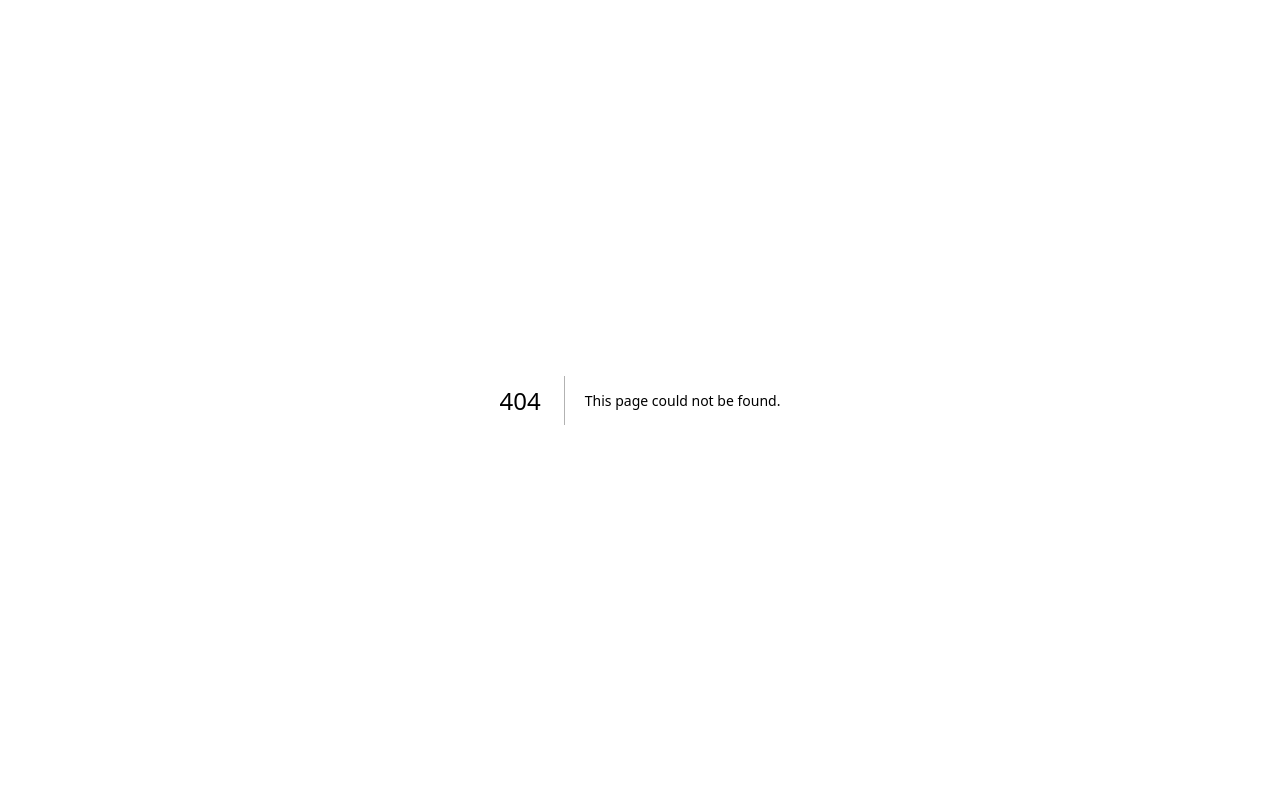
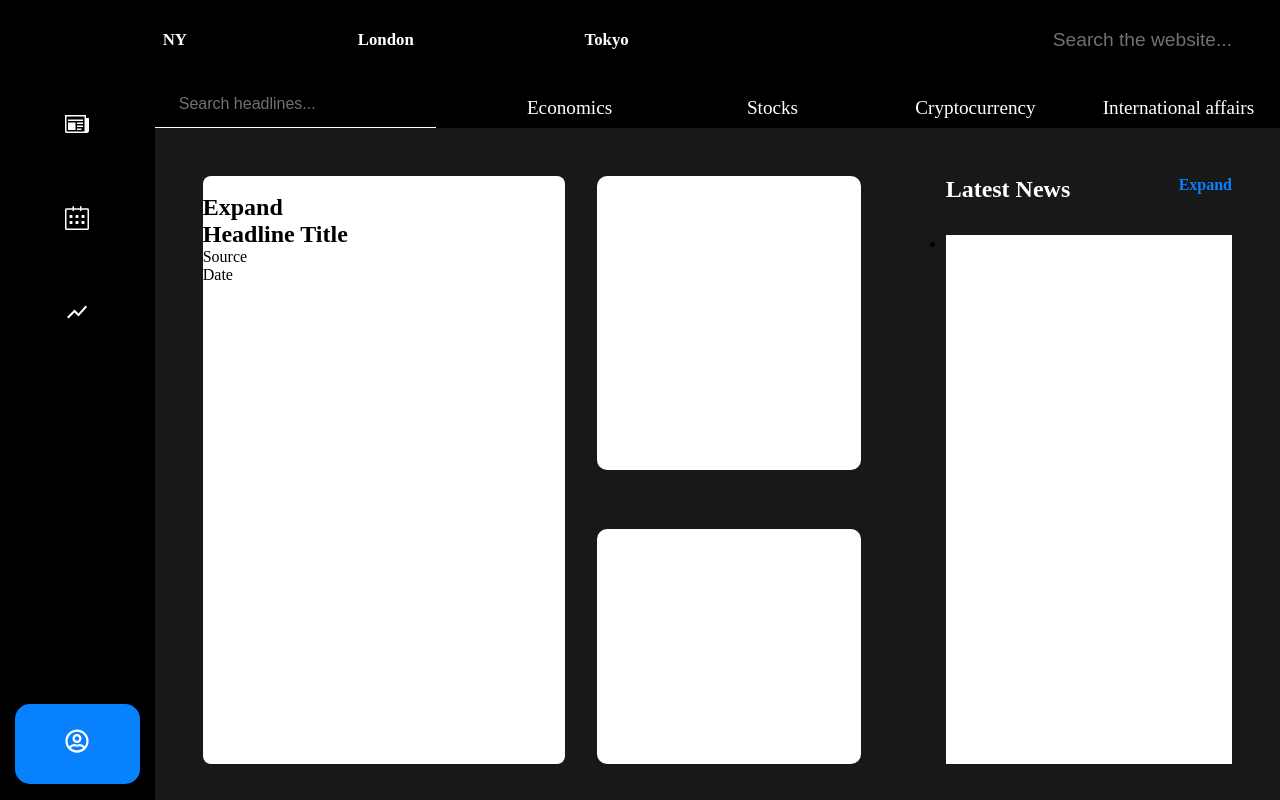
Before and after one commit to MrLumiere0/Lumiere_News, a Next.js app: page /news/headline in a window 1280 px wide. Before the commit this address had no page. Built offline with nearby package versions, Linux system fonts and the light colour scheme; no server answers; grey boxes are pictures that could not be loaded.

Commit message:
Headline News - progress Finished CSS corrections of homepae, timezones, and tabs the display for the time will be dependent on the API calls, it works fine

```diff
--- a/components/login.js
+++ b/components/login.js
@@ -1,5 +1,6 @@
 import React from "react";
 import { FaRegUserCircle } from "react-icons/fa";
+import Link from "next/link";
 
 export default function Login() {
   return (
@@ -7,12 +8,14 @@ export default function Login() {
       <div className='sb-login'>
         <ul id='sidebar-login'>
           <li className='sidebar-login-item'>
-            <a className='sidebar-login-link' href=''>
-              <span className='sidebar-icon'>
-                <FaRegUserCircle color='white' />
-              </span>
+            <Link className='sidebar-link' href=''>
+              <div className='sidebar-icon'>
+                <span>
+                  <FaRegUserCircle color='white' />
+                </span>
+              </div>
               {/* <span className='sidebar-description'> Portal</span> */}
-            </a>
+            </Link>
           </li>
         </ul>
       </div>
--- a/components/tabs.js
+++ b/components/tabs.js
@@ -1,19 +1,19 @@
 import React from "react";
 import { SlCalender } from "react-icons/sl";
 import { ImNewspaper } from "react-icons/im";
-import { AiOutlineDashboard } from "react-icons/ai";
-import { IoPersonCircle } from "react-icons/io5";
-import { sideBarFont } from "./utils/font";
-import { sideBarFontLogo } from "./utils/font";
-import { bannerFont } from "./utils/font";
 import { MdShowChart } from "react-icons/md";
+import Link from "next/link";
 
 import Login from "./login";
 
-export default function Tabs() {
+export default function Tabs({ currentDisplay }) {
   return (
     <aside className='sidebar '>
       <div className='logo-video'>
+        {currentDisplay.name == "Home" ? (
+          <div className='logo-video'> </div>
+        ) : (
+          <Link className='sidebar-link' href='/'>
             <video
               className='sidebar-logo'
               src={require("../public/src/butterfly.mp4")}
@@ -21,35 +21,47 @@ export default function Tabs() {
               loop
               muted
             />
+          </Link>
+        )}
       </div>
 
       <div className='sidebar-main'>
         <ul className='sidebar-list'>
           <li className='sidebar-item'>
-            <a className='sidebar-link' href=''>
-              <span className='sidebar-icon'>
-                <SlCalender color='white' />
+            <Link
+              className='sidebar-link'
+              href='/news/headline'
+              prefetch={true}
+            >
+              <div className='sidebar-icon'>
+                <span className='sidebar-icon-custom'>
+                  <ImNewspaper color='white' />
                 </span>
-              {/* <span className='sidebar-description'>Economic Releases</span> */}
-            </a>
+                <span className='sidebar-description'>Headline News</span>
+              </div>
+            </Link>
           </li>
 
           <li className='sidebar-item'>
-            <a className='sidebar-link' href=''>
-              <span className='sidebar-icon'>
-                <ImNewspaper color='white' />
+            <Link className='sidebar-link' href=''>
+              <div className='sidebar-icon'>
+                <span className='sidebar-icon-custom'>
+                  <SlCalender color='white' />
                 </span>
-              {/* <span className='sidebar-description'>Headline News</span> */}
-            </a>
+                <span className='sidebar-description'>Economic Release</span>
+              </div>
+            </Link>
           </li>
 
           <li className='sidebar-item'>
-            <a className='sidebar-link' href=''>
-              <span className='sidebar-icon'>
+            <Link className='sidebar-link' href=''>
+              <div className='sidebar-icon'>
+                <span className='sidebar-icon-custom'>
                   <MdShowChart color='white' />
                 </span>
-              {/* <span className='sidebar-description'>Headline News</span> */}
-            </a>
+                <span className='sidebar-description'> Live Charts</span>
+              </div>
+            </Link>
           </li>
         </ul>
 
--- a/components/timezone.js
+++ b/components/timezone.js
@@ -79,23 +79,23 @@ export default function TimeZone() {
       timezone_NY();
       timezone_London();
       timezone_Tokyo();
-    }, 60000);
+    }, 20000);
   }, []);
 
   return (
     <div className='timezone-main'>
       <div className='time-zones'>
-        <h2 id='NY-timezone'>NY</h2>
+        <h2 id='timezone'>NY</h2>
         <h2 id='NY-timezone-time'>{NY}</h2>
       </div>
 
       <div className='time-zones'>
-        <h2 id='NY-timezone'>London</h2>
+        <h2 id='timezone'>London</h2>
         <h2 id='NY-timezone-time'>{London}</h2>
       </div>
 
       <div className='time-zones'>
-        <h2 id='NY-timezone'>Tokyo</h2>
+        <h2 id='timezone'>Tokyo</h2>
         <h2 id='NY-timezone-time'>{Tokyo}</h2>
       </div>
     </div>
--- a/pages/_app.js
+++ b/pages/_app.js
@@ -1,5 +1,29 @@
 import "@/styles/globals.scss";
+import Navigation from "../components/navigation";
+import Tabs from "../components/tabs";
+import Head from "next/head";
 
 export default function App({ Component, pageProps }) {
-  return <Component {...pageProps} />;
+  console.log({ Component });
+
+  return (
+    <div className='App'>
+      <>
+        <Head>
+          <title>Lumiere Trading</title>
+        </Head>
+      </>
+
+      <div className='home-index'>
+        <div className='side-banner'>
+          <Tabs currentDisplay={Component} />
+        </div>
+
+        <div className='main-banner-homepage'>
+          <Navigation />
+          <Component {...pageProps} />
+        </div>
+      </div>
+    </div>
+  );
 }
--- /dev/null
+++ b/pages/news/custom.js/carousel-main.js
@@ -0,0 +1,32 @@
+export default function Carousel() {
+  return (
+    <div className='Carousel'>
+      <div className='carousel-wrapper'>
+        {/* .map function */}
+        <div className='carousel-card'>
+          <div className='card-main'>
+            <img src='' alt='' />
+            <div className='card-options'>
+              <div className='card-tags'></div>
+              <h2>Expand</h2>
+            </div>
+          </div>
+
+          <div className='card-details'>
+            <h2 className='card-title'>Headline Title</h2>
+            <p className='card-description'></p>
+
+            <div className='card-source'>
+              <div>
+                <p className='source-name'>Source</p>
+                <p className='source-date'>Date</p>
+              </div>
+
+              <div className='star'></div>
+            </div>
+          </div>
+        </div>
+      </div>
+    </div>
+  );
+}
--- a/components/headlinenews.js
+++ b/pages/news/headline.js
@@ -1,8 +1,16 @@
 import React from "react";
+import Head from "next/head";
+import Carousel from "./custom.js/Carousel-main";
 
 export default function HeadlineNews() {
   return (
     <div className='Headlines'>
+      <>
+        <Head>
+          <title>Headline News</title>
+          <meta name='Headlines' />
+        </Head>
+      </>
       <nav className='headline-nav'>
         <div className='headline-nav-search'>
           <input
@@ -14,10 +22,11 @@ export default function HeadlineNews() {
 
         <div className='headline-nav-categories'>
           <ul className='categories-list'>
-            <li className='headline-category'>Tech </li>
-            <li className='headline-category'>Finance</li>
-            <li className='headline-category'>Commodities</li>
-            <li className='headline-category'>International Affairs</li>
+            <li className='headline-category'>Economics</li>
+            <li className='headline-category'>Stocks</li>
+            <li className='headline-category'>Cryptocurrency</li>
+            <li className='headline-category'>International affairs</li>
+            {/* <li className='headline-category'>Tech</li> */}
           </ul>
         </div>
       </nav>
@@ -25,24 +34,26 @@ export default function HeadlineNews() {
       <div className='News-Banners'>
         <div className='News'>
           <div className='custom-news-feed'>
-            <div className='custom-news-main'></div>
+            <div className='custom-news-main'>
+              <Carousel />
+            </div>
 
             <div className='custom-news-article'>
               <div className='custom-news-sec'></div>
-              <div className='custom-news-tert'></div>
+              <div className='saved-news-feed'></div>
             </div>
           </div>
+
           <div className='latest-news-feed'>
             <div className='latest-news-header'>
               <h2 className='latest-news-heading'>Latest News</h2>
               <h2 id='latest-news-expand'>Expand</h2>
             </div>
-            <ul className='lastest-news-list'>
-              <li className='latest-news-item'></li>
-              <li className='latest-news-item'></li>
-              <li className='latest-news-item'></li>
-              <li className='latest-news-item'></li>
-            </ul>
+            <div className='news-feed'>
+              <ul className='lastest-news-list'>
+                <li className='latest-news-item'></li>
+              </ul>
+            </div>
           </div>
         </div>
       </div>
--- a/styles/globals.scss
+++ b/styles/globals.scss
@@ -1,5 +1,5 @@
 :root {
-  --homepage-main: #121212;
+  --homepage-main: #000000;
   --homepage-secondary: #717171;
   --homepage-tertiary: #0781fe;
   --NavFontSize: 2rem;
@@ -14,13 +14,14 @@
   box-sizing: border-box;
 }
 
-.home-enter {
+.home-index {
   display: flex;
   max-height: 100vh;
   width: 100vw;
+  position: fixed;
 }
 .side-banner {
-  max-width: 175px;
+  width: 11rem;
   height: 100vh;
 }
 
@@ -42,14 +43,13 @@
   grid-row-gap: 0px;
   box-shadow: 0px 6px 9px -1px rgba(0, 0, 0, 0.75);
   width: auto;
-  background: black;
+  background: var(--homepage-main);
   height: auto;
   font-size: 1rem;
 }
 
 .time-nav {
   grid-column: 1 span 1;
-  padding: 1rem;
   height: 10vh;
   color: white;
   display: flex;
@@ -62,17 +62,17 @@
   display: flex;
   justify-content: space-between;
   align-items: center;
-  padding-left: 3rem;
+  padding: 0.5rem;
   font-size: 1rem;
 }
 
 .time-zones {
   display: flex;
-  font-size: 0.8rem;
+  font-size: 0.7rem;
 }
 
-#NY-timezone {
-  margin-right: 1rem;
+#timezone {
+  margin-right: 0.5rem;
 }
 
 #NY-timezone-time {
@@ -91,7 +91,7 @@
   padding-right: 3rem;
   font-size: 1.2rem;
   text-align: right;
-  background-color: black;
+  background-color: var(--homepage-main);
   border: none;
 }
 
@@ -102,24 +102,24 @@
 .main-search:focus {
   background-color: white;
   transition: ease-in 0.5s;
-  color: black;
+  color: var(--homepage-main);
 }
 
 .main-search:hover {
   background-color: white;
   transition: ease-in 0.5s;
-  color: black;
+  color: var(--homepage-main);
 }
 
 .main-search:hover::placeholder {
   transition: ease-out 0.5s;
-  color: black;
+  color: var(--homepage-main);
 }
 
 .sidebar {
   width: 100%;
   min-width: none;
-  background-color: black;
+  background-color: var(--homepage-main);
   height: 100%;
   transition: all 0.7s ease-in;
   display: flex;
@@ -129,11 +129,16 @@
 .logo-video {
   width: 100%;
   height: 10%;
+  // visibility: hidden;
+}
+
+.logo-video:hover {
+  cursor: pointer;
 }
 .sidebar-logo {
   width: 100%;
   height: 100%;
-  background-color: black;
+  background-color: var(--homepage-main);
 }
 
 .sidebar-main {
@@ -145,20 +150,16 @@
 
 .sidebar-item {
   list-style: none;
-  padding: 1rem 1rem;
-  display: flex;
-  justify-content: center;
-  text-align: center;
   margin-bottom: 1rem;
   font-size: 1rem;
-  background-color: black;
+  background-color: var(--homepage-main);
   width: 100%;
   height: 100%;
   margin: auto;
 }
 
 .sidebar-item:hover {
-  background-color: var(--homepage-secondary);
+  background-color: var(--homepage-tertiary);
 }
 
 .sidebar-list {
@@ -168,20 +169,36 @@
   width: auto;
 }
 
-.sidebar-description {
-  padding-left: 1rem;
-}
 .sidebar-link {
   text-decoration: none;
   color: white;
   border-radius: 15px;
   width: 100%;
-  height: 35px;
-  padding: 1.5rem 1rem;
+  height: 100%;
 }
 
 .sidebar-icon {
   font-size: 1.5rem;
+  height: 100%;
+  width: 100%;
+  display: flex;
+  flex-direction: column;
+  justify-content: center;
+  text-align: center;
+}
+
+.sidebar-icon:hover .sidebar-icon-custom {
+  display: none;
+}
+
+.sidebar-icon:hover .sidebar-description {
+  display: block;
+}
+.sidebar-description {
+  display: none;
+  font-size: 1rem;
+  text-align: center;
+  width: 100%;
 }
 
 .sb-login {
@@ -199,7 +216,7 @@
 }
 
 #sidebar-login a:hover {
-  color: black;
+  color: var(--homepage-main);
   text-decoration: none;
 }
 
@@ -207,17 +224,10 @@
   list-style: none;
   width: 90%;
   height: 5rem;
-  text-align: center;
   align-self: flex-end;
   font-size: 1.5rem;
   background-color: var(--homepage-tertiary);
   border-radius: 15px;
-  padding-top: 1.5rem;
-}
-
-.sidebar-login-link {
-  text-decoration: none;
-  color: white;
 }
 
 .lumiere-banner {
@@ -261,7 +271,7 @@
   justify-content: space-between;
 }
 .logo {
-  color: var(--homepage-main);
+  color: var(--app-secondary);
   margin-left: 10rem;
   font: var(--NavFont);
   font-size: 3rem;
@@ -309,7 +319,7 @@
 
 .socialitems a {
   text-decoration: none;
-  color: var(--homepage-main);
+  color: var(--app-secondary);
   letter-spacing: 2px;
   font-weight: 350;
 }
@@ -328,7 +338,7 @@
   grid-row-gap: 0px;
   box-shadow: 0px 6px 9px -1px rgba(0, 0, 0, 0.75);
   width: auto;
-  background-color: var(--app-secondary);
+  background-color: var(--homepage-main);
   height: 3rem;
   z-index: 100;
 }
@@ -338,7 +348,7 @@
   /* padding: 0.5rem; */
   height: 3rem;
   z-index: 1;
-  color: black;
+  color: var(--homepage-main);
   min-width: 250px;
   position: sticky;
   top: 0;
@@ -350,7 +360,7 @@
   padding-left: 1.5rem;
   font-size: 1rem;
   text-align: left;
-  background-color: var(--app-secondary);
+  background-color: var(--homepage-main);
   border: none;
   border-bottom: white 1px solid;
 }
@@ -362,18 +372,18 @@
 .headline-search-input:focus {
   background-color: white;
   transition: ease-in 0.5s;
-  color: black;
+  color: var(--homepage-main);
 }
 
 .headline-search-input:hover {
   background-color: white;
   transition: ease-in 0.5s;
-  color: black;
+  color: var(--homepage-main);
 }
 
 .headline-search-input:hover::placeholder {
   transition: ease-out 0.5s;
-  color: black;
+  color: var(--homepage-main);
 }
 
 .headline-nav-categories {
@@ -404,7 +414,7 @@
 }
 
 .News-Banners {
-  height: 90%;
+  height: 95%;
   width: auto;
   overflow: hidden;
   background-color: var(--app-main);
@@ -413,7 +423,7 @@
 }
 
 .News {
-  width: auto;
+  width: 100%;
   height: 100%;
   background-color: var(--app-main);
   display: flex;
@@ -424,36 +434,58 @@
 .custom-news-feed {
   width: 65%;
   height: 100%;
-  background-color: WHITE;
-  border-radius: 1rem;
+  background-color: var(--app-main);
   padding: 1rem;
+  display: flex;
+  justify-content: space-between;
+  border-radius: 10px;
 }
 
 .custom-news-main {
   width: 55%;
   height: 100%;
-  border: 1px solid blue;
+  background-color: white;
+  border-radius: 0.5rem;
 }
 
+.custom-news-article {
+  width: 40%;
+  height: 100%;
+  display: flex;
+  flex-direction: column;
+  justify-content: space-between;
+}
+
+.custom-news-sec {
+  width: 100%;
+  height: 50%;
+  background-color: white;
+  border-radius: 10px;
+}
+
+.saved-news-feed {
+  width: 100%;
+  height: 40%;
+  background-color: white;
+  border-radius: 10px;
+}
 .latest-news-feed {
   width: 30%;
   height: 100%;
-  background-color: var(--app-main);
-  border-top-left-radius: 1.5rem;
-  border-top-right-radius: 1.5rem;
-  // border: 1px white solid;
+  padding: 1rem;
+  display: flex;
+  flex-direction: column;
+  justify-content: space-between;
+  border-radius: 10px;
 }
 
 .latest-news-header {
   height: 10%;
   width: 100%;
-  background-color: white;
-  color: var(--app-secondary);
+  background-color: var(--app-main);
+  color: white;
   display: flex;
   justify-content: space-between;
-  padding: 1rem;
-  border-top-left-radius: 1rem;
-  border-top-right-radius: 1rem;
 }
 
 #latest-news-expand {
@@ -465,6 +497,9 @@
   cursor: pointer;
 }
 
-.lastest-news-list {
+.news-feed {
   list-style: none;
+  height: 90%;
+  width: 100%;
+  background-color: white;
 }
```
Also changed, not shown: components/home.js (deleted, +0 -23 lines), pages/index.js (+17 -21 lines). Lines whose indentation alone changed are shown as unchanged.
